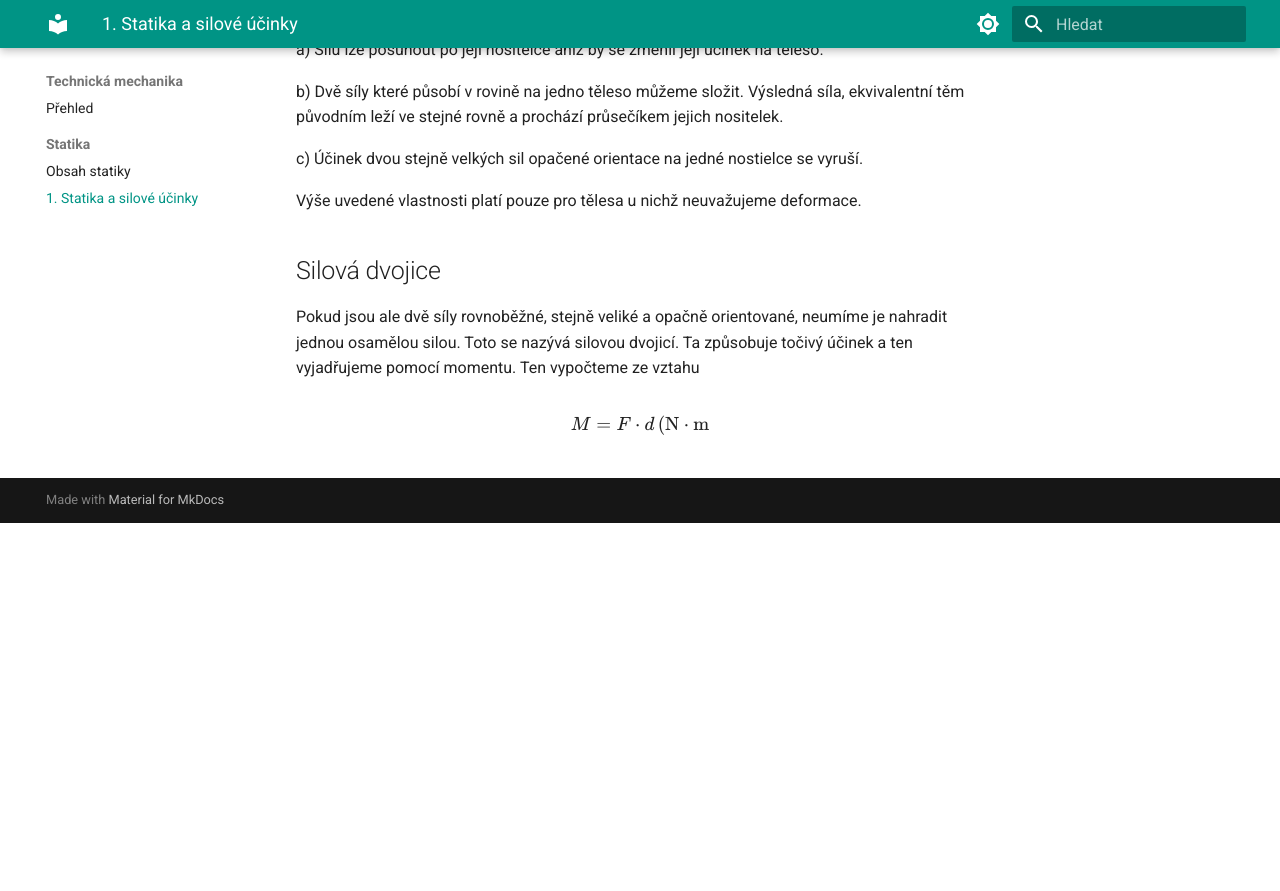
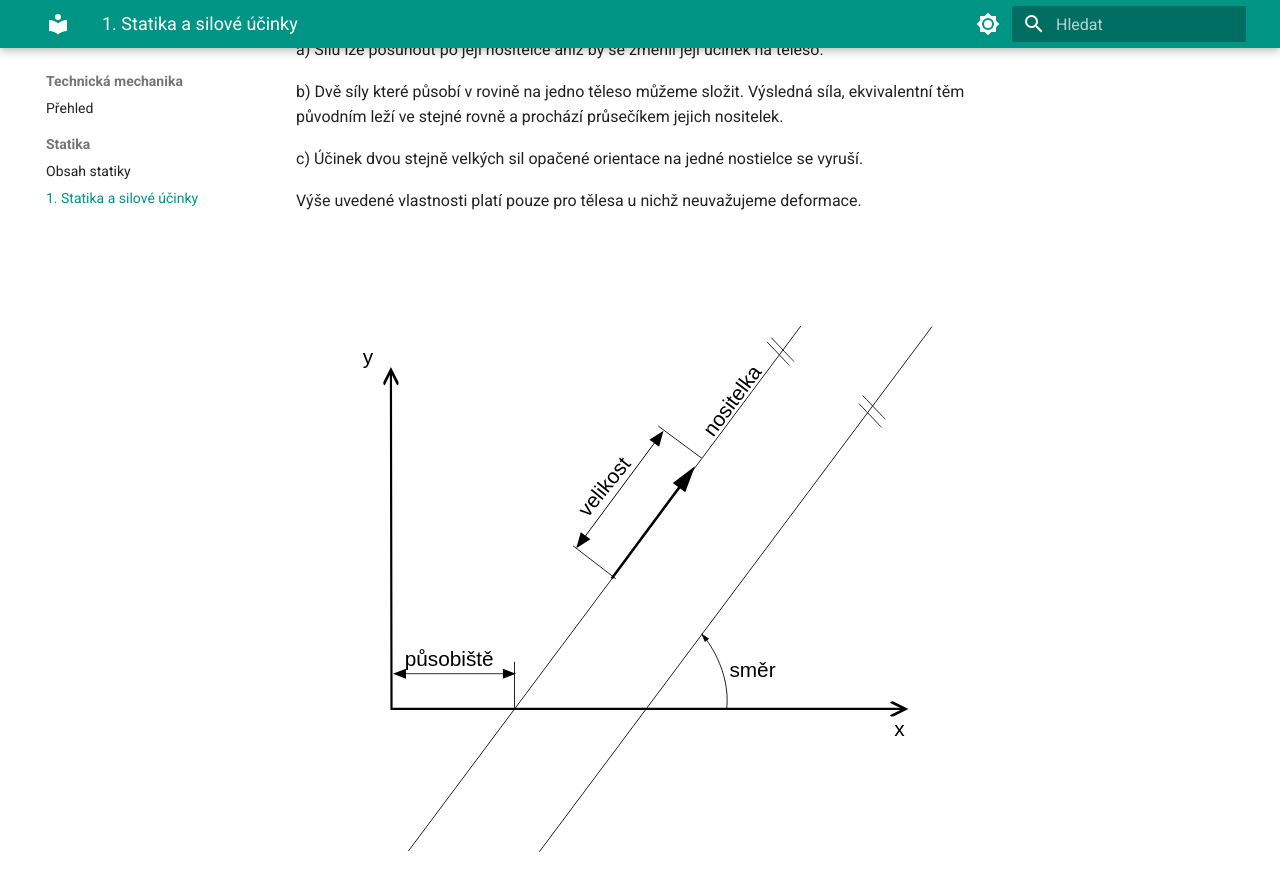
Before and after one commit to svetpodlefarmare/agora-wiki, an MkDocs documentation site: the page built from docs/mechanika/statika/01-statika-a-silove-ucinky.md, in a window 1280 px wide and 900 px high, scrolled down 667 px. Shown: the top 891 px of the window. Built offline with MkDocs 1.6.1 and Material for MkDocs 9.7.7, drawn with Linux system fonts in a browser that asks for light colours; before the commit the page ends 1190 px from its top, so only the background shows below that.

Commit message:
Update 01-statika-a-silove-ucinky.md

```diff
--- a/docs/mechanika/statika/01-statika-a-silove-ucinky.md
+++ b/docs/mechanika/statika/01-statika-a-silove-ucinky.md
@@ -19,6 +19,9 @@ c) Účinek dvou stejně velkých sil opačené orientace na jedné nostielce se
 
 Výše uvedené vlastnosti platí pouze pro tělesa u nichž neuvažujeme deformace.
 
+![Určení vektoru](img/vektor.svg)
+
+
 ## Silová dvojice
 
 Pokud jsou ale dvě síly rovnoběžné, stejně veliké a opačně orientované, neumíme je nahradit jednou osamělou silou. Toto se nazývá silovou dvojicí. Ta způsobuje točivý účinek a ten vyjadřujeme pomocí momentu. Ten vypočteme ze vztahu
```
